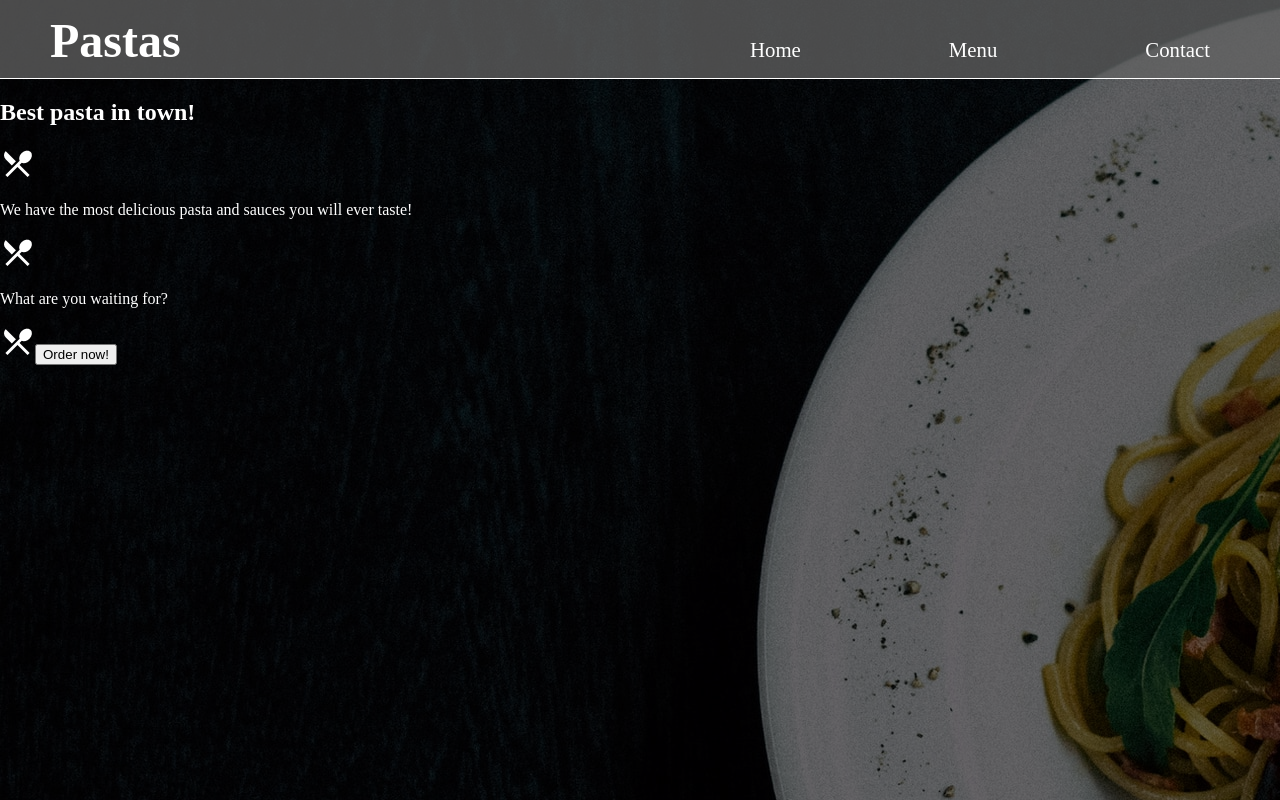
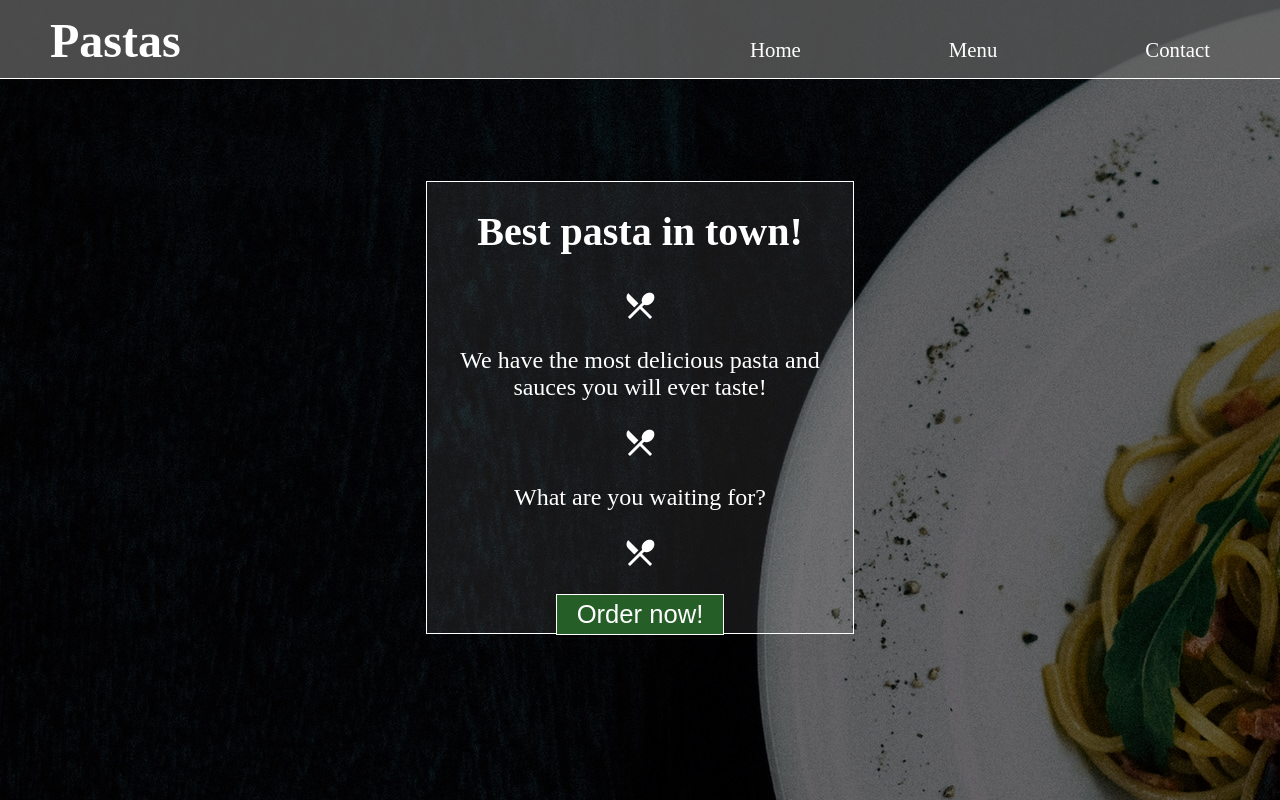
Before and after one commit to GonzaloPiombi/restaurant-page, a plain HTML site: page index.html in a window 1280 px wide. Drawn offline with Linux system fonts and the light colour scheme.

Commit message:
Style homepage.

```diff
--- a/styles.css
+++ b/styles.css
@@ -2,6 +2,10 @@ body {
     background-image: linear-gradient(rgba(0,0,0,0.6),rgba(0,0,0,0.6)),url('images/background.jpg');
     color: white;
     margin: 0;
+}
+
+#content {
+    min-height: 100vh;
 }
 
 h1 {
@@ -9,6 +13,11 @@ h1 {
     margin: 0;
     padding-left: 50px;
     text-align: center;
+}
+
+h2 {
+    font-size: 2.5rem;
+    margin-top: 0;
 }
 
 ul {
@@ -30,6 +39,21 @@ a {
     text-decoration: none;
 }
 
+p {
+    font-size: 1.5rem;
+}
+
+button {
+    background: #255f27;
+    border: solid 1px white;
+    color: white;
+    cursor: pointer;
+    font-size: 1.6rem;
+    margin-top: 24px;
+    outline: none;
+    padding: 5px 20px;
+}
+
 .header {
     background-color: rgb(99 99 99 / 75%);
     border-bottom: solid 1px white;
@@ -40,14 +64,16 @@ a {
     width: 100%;
 }
 
-footer {
-    position: absolute;
-    bottom: 0;
-    width: 100%;
+main {
+    background-color: rgb(255 255 255 / 8%);
+    border: solid 1px white;
+    display: flex;
+    flex-direction: column;
+    align-items: center;
+    justify-content: space-evenly;
+    margin: 8% auto auto;
+    padding: 2% 1%;
+    text-align: center;
+    height: 400px;
+    width: 400px;
 }
-
-.home {
-    height: 100px;
-    width: 100px;
-    background-color: rgb(92, 92, 92);
-}
```
